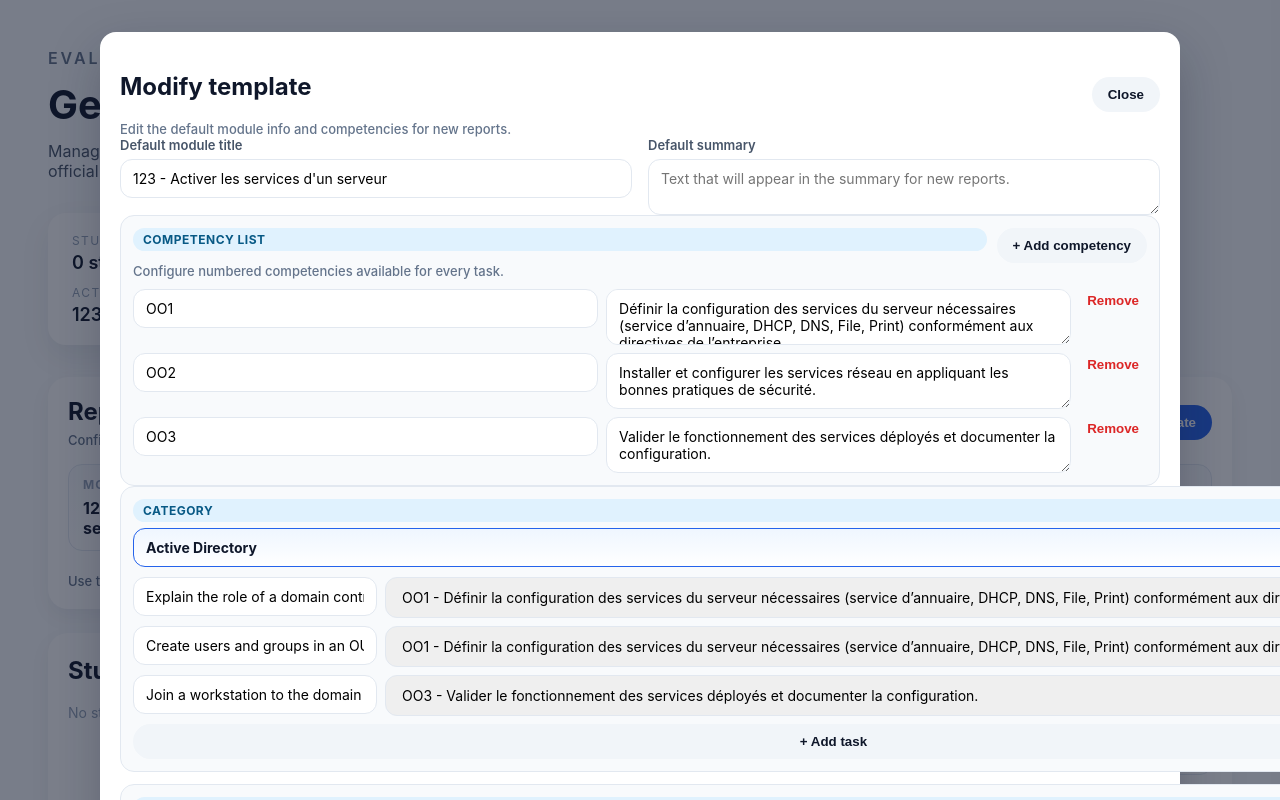
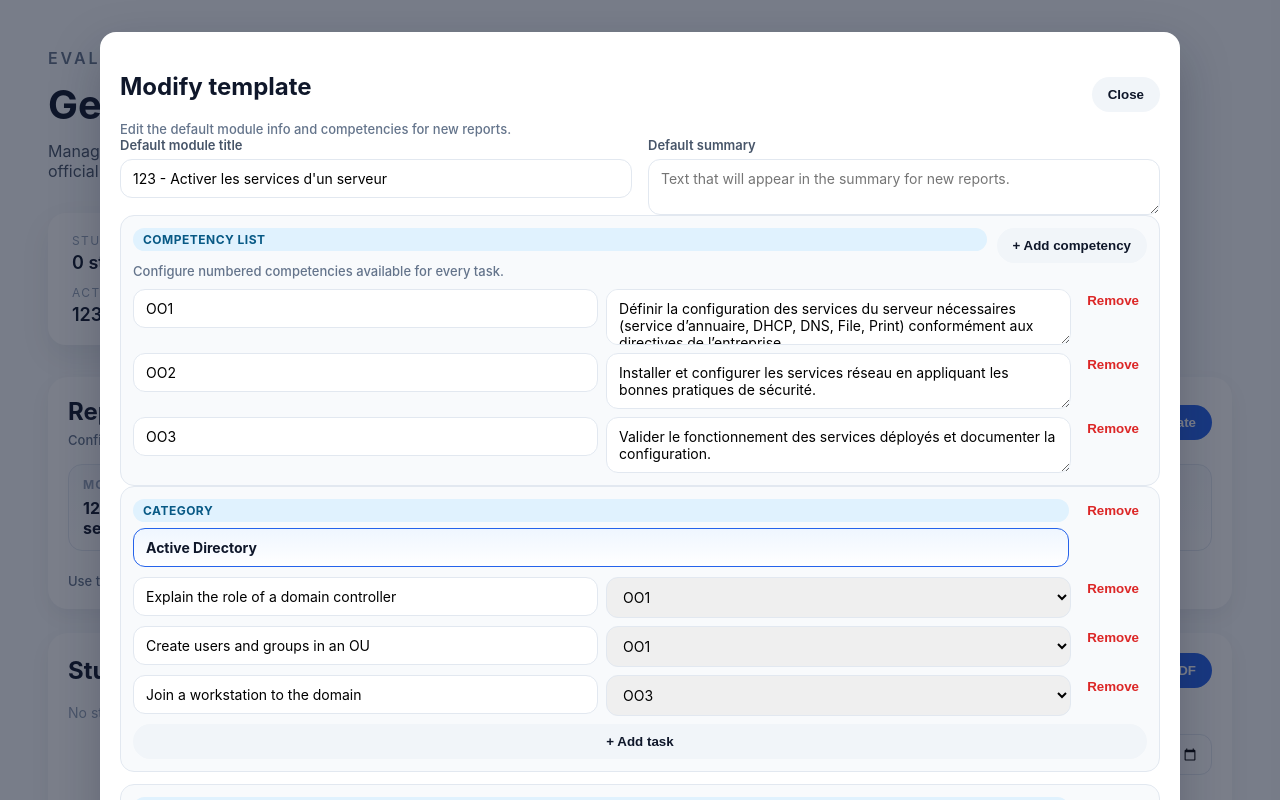
Before and after one commit to hurtlinb/erapport, a React (Vite) app in the folder client/: page / in a window 1280 px wide. Both pictures are taken after a click on the button "Modify template". Shown: the top 800 px of the page. Built offline with nearby package versions, Linux system fonts and the light colour scheme.

Commit message:
Simplify competency labels in template tasks

```diff
--- a/client/src/App.jsx
+++ b/client/src/App.jsx
@@ -869,7 +869,7 @@ function App() {
                             <option value="">Select competency</option>
                             {template.competencyOptions?.map((option) => (
                               <option key={option.code} value={option.code}>
-                                {option.code} - {option.description}
+                                {option.code}
                               </option>
                             ))}
                           </select>
```
